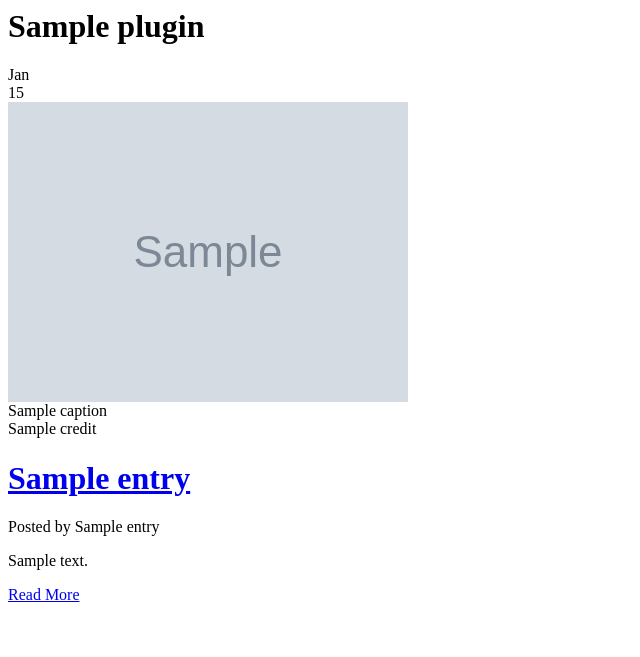
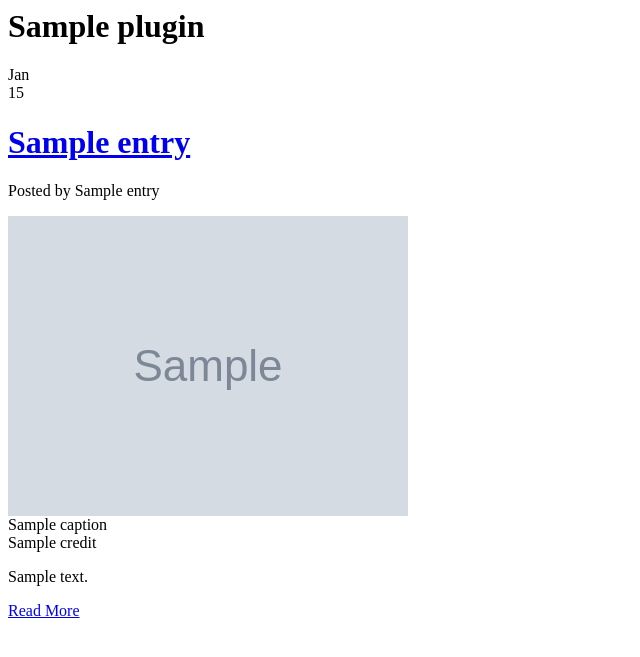
Before and after one commit to laurafeier/django-cms-blogger, a Django app: template cms_blogger/templates/cms_blogger/blog_promotion.html in a window 1280 px wide. Shown: the top 657 px of the page, without its empty margins (0-640 px from the left). Run offline with Django 3.2, Linux system fonts and the light colour scheme; the template is opened without the code that fills it: most values are stand-ins (such as "Sample title", 1, 10 or a date in 2020); grey boxes marked "Sample" are stand-in pictures.

Commit message:
Style blog promotion plugin, move entry image next to description

```diff
--- a/cms_blogger/static/cms_blogger/sass/imports/blogger/_blog-entry.scss
+++ b/cms_blogger/static/cms_blogger/sass/imports/blogger/_blog-entry.scss
@@ -2,10 +2,37 @@
 
 @mixin blogEntry($ns, $container){
     #{$ns}{
+        .clearfix:after{
+            content: "";
+            display: table;
+            clear: both;
+        }
+        .box{
+            padding: 15px;
+        }
         .last{
             .#{$container} > .right-col{
                 border:0;
                 padding-bottom: 0;
+            }
+        }
+
+        .right-rail{
+            .#{$container}{
+                & > .right-col{
+                    & > .left-col{
+                        display: block;
+                        padding-right:0;
+                    }
+                    & > .right-col{
+                        float: none;
+                        width: auto;
+                        padding-left: 0;
+                        .entry-image{
+                            margin-bottom: 10px;
+                        }
+                    }
+                }
             }
         }
         .#{$container}{
@@ -14,6 +41,10 @@
             margin-bottom: 25px;
             color:$entry-text-color;
             background: #fff;
+            img{
+                width: 100%;
+            }
+
             & > .left-col{
                 float:left;
                 width: 50px;
@@ -117,14 +148,14 @@
             }
 
             .subtitle{
-                margin:0;
+                margin:0 0 20px 0;
                 color:$entry-subtitle-color;
                 .author{
                     color:$entry-text-color;
                 }
             }
             .entry-summary{
-                margin:20px 0 30px 0;
+                margin:0 0 30px 0;
                 text-align: justify;
             }
 
--- a/cms_blogger/static/cms_blogger/sass/imports/blogger/_blog-pagination.scss
+++ b/cms_blogger/static/cms_blogger/sass/imports/blogger/_blog-pagination.scss
@@ -2,6 +2,20 @@
 
 @mixin blogPagination($ns){
     #{$ns}{
+        .right-rail{
+            .pagination{
+                font-size: 16px;
+                td{
+                    width: 30%;
+                    &.prev{
+                        width: 35%;
+                    }
+                    &.next{
+                        width: 35%;
+                    }
+                }
+            }
+        }
         .pagination{
             border-top:1px solid $entry-border-color;
             margin:0;
--- a/cms_blogger/static/cms_blogger/sass/imports/blogger/_blog-search.scss
+++ b/cms_blogger/static/cms_blogger/sass/imports/blogger/_blog-search.scss
@@ -2,7 +2,8 @@
 
 @mixin blogHeader($ns){
     #{$ns}{
-        .blog-search{
+        .blog-search,
+        .blog-promotion-header{
             border-bottom:1px solid $entry-border-color;
             margin-bottom:25px;
             padding:15px 0 25px 0;
@@ -29,6 +30,13 @@
                 padding:5px;
             }
         }
+        .blog-promotion-header{
+            text-align: left;
+            #blog-promotion-title{
+                text-transform: uppercase;
+                font-size: 25px;
+            }
+        }
     }
 }
 
--- a/cms_blogger/templates/cms_blogger/blog_promotion.html
+++ b/cms_blogger/templates/cms_blogger/blog_promotion.html
@@ -1,12 +1,18 @@
-{% load digg_pagination %}
+{% load digg_pagination sekizai_tags %}
+{% addtoblock "css" %}
 <link rel="stylesheet" type="text/css" href="{{STATIC_URL}}cms_blogger/css/blogger.css">
+{% endaddtoblock %}
+{% addtoblock "js" %}
 <script type="text/javascript" src="{{STATIC_URL}}cms_blogger/js/blog-targetting.js"></script>
+{% endaddtoblock %}
+<div class="blog-plomotion-plugin clearfix box">
     <div class='blog-promotion-header'>
         {% if plugin.title %}
-    <h1 id='blog-promotion-title' >{{plugin.title}}</h1>
+        <h1 id='blog-promotion-title' class="main_color_text">{{plugin.title}}</h1>
         {% endif %}
     </div>
     {% include 'cms_blogger/entries_list.html' %}
     {% if paginate_entries %}
     {% paginator entries 2 %}
     {% endif %}
+</div>
--- a/cms_blogger/templates/cms_blogger/entries_list.html
+++ b/cms_blogger/templates/cms_blogger/entries_list.html
@@ -1,4 +1,3 @@
-{% include 'cms_blogger/track_social.html' %}
 {% for entry in entries %}
     {% if forloop.last %}
     <div class="last">
--- a/cms_blogger/templates/cms_blogger/entry_summary.html
+++ b/cms_blogger/templates/cms_blogger/entry_summary.html
@@ -4,19 +4,25 @@
             <div class="month">{{entry.publication_date|date:"M"}}</div>
             <div class="day">{{entry.publication_date|date:"d"}}</div>
         </div>
-        {% include "cms_blogger/social_widgets.html" %}
+        {% if not blog %}
+            {% with blog=entry.blog %}
+                {% include "cms_blogger/social_widgets.html" %}
+            {% endwith %}
+        {% else %}
+            {% include "cms_blogger/social_widgets.html" %}
+        {% endif %}
     </div>
     <div class='right-col clearfix'>
+        <h1 id='entry-title'><a class="main_color_text" href="{{PROXY_REWRITE_RULE}}{{entry.get_absolute_url}}">{{entry.title}}</a></h1>
+        <p class="subtitle">
+            Posted by <span class="author">{{entry.authors_display_name}}</span>
+        </p>
         {% if entry.poster_image and not hide_entry_image %}
             <div class='right-col'>
                 {% include "cms_blogger/poster_image.html" %}
             </div>
         {% endif %}
         <div class='left-col'>
-            <h1 id='entry-title'><a class="main_color_text" href="{{PROXY_REWRITE_RULE}}{{entry.get_absolute_url}}">{{entry.title}}</a></h1>
-            <p class="subtitle">
-                Posted by <span class="author">{{entry.authors_display_name}}</span>
-            </p>
             {% if entry.short_description and not hide_entry_description %}
             <p class="entry-summary">{{entry.short_description|truncatechars:400}}</p>
             <a class="entry-read-more main_color_text" href="{{PROXY_REWRITE_RULE}}{{entry.get_absolute_url}}">Read More</a>
--- a/cms_blogger/templates/cms_blogger/entry_top.html
+++ b/cms_blogger/templates/cms_blogger/entry_top.html
@@ -12,7 +12,6 @@
         });
     }(document, 'script', 'blogger-scripts'));
 </script>
-{% include 'cms_blogger/track_social.html' %}
 
 <div class='left-col'>
     <div class="date">
--- a/cms_blogger/templates/cms_blogger/social_widgets.html
+++ b/cms_blogger/templates/cms_blogger/social_widgets.html
@@ -1,5 +1,6 @@
 {% spaceless %}
     {% if blog.enable_facebook or blog.enable_twitter or blog.email_account_link %}
+    {% include 'cms_blogger/track_social.html' %}
     <div class="social">
     {% if blog.enable_facebook %}
         <a href="https://www.facebook.com/sharer/sharer.php?s=100&amp;p[url]={{entry.get_absolute_url}}&amp;p[title]={{entry.title}}{% if entry.poster_image %}&amp;p[images][0]={{entry.poster_image.url}}{% endif %}{% if entry.short_description %}&amp;p[summary]={{entry.short_description}}{% endif %}" class="facebook social" title="Share on Facebook" target="_blank" onclick="facebook_share();" >
```
Also changed, not shown: cms_blogger/static/cms_blogger/css/blogger.css (+158 -72 lines), cms_blogger/templates/admin/cms_blogger/promotion_plugin_form.html (+29 -0 lines). Lines whose indentation alone changed are shown as unchanged.
